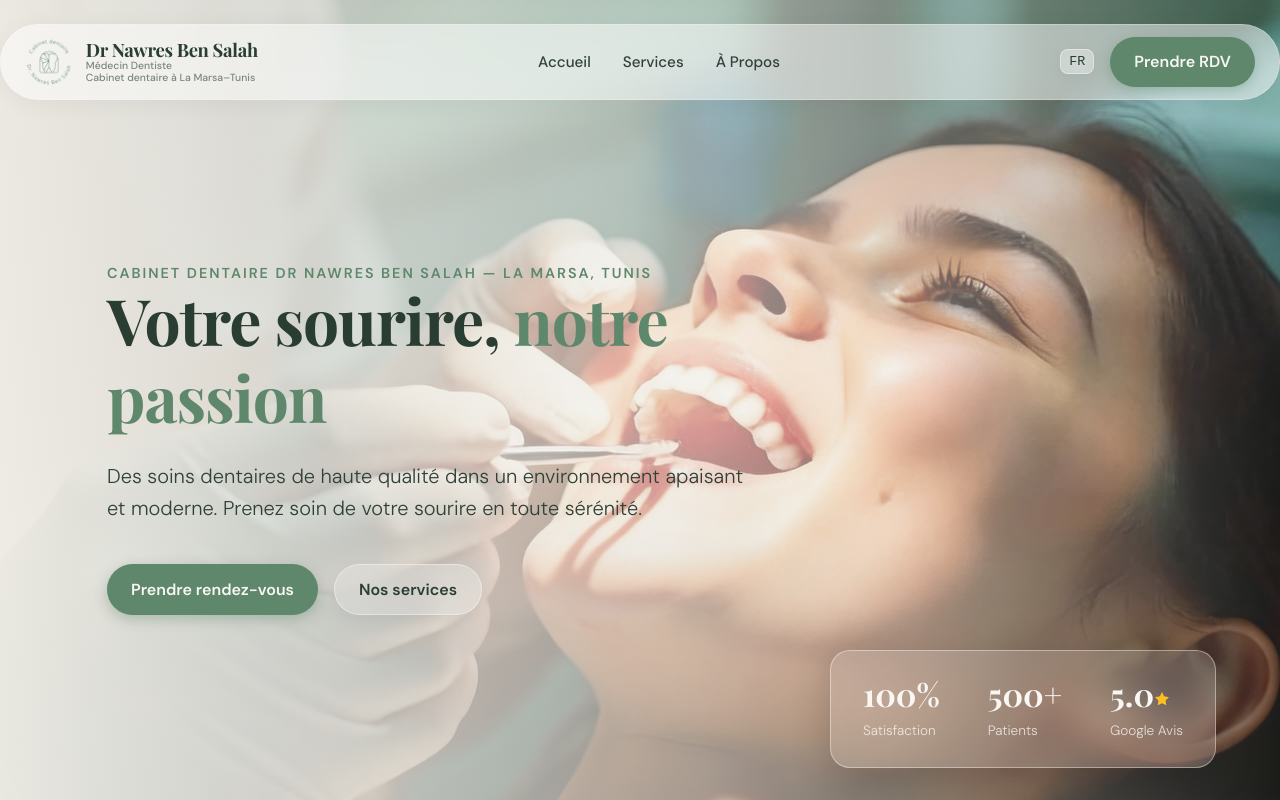
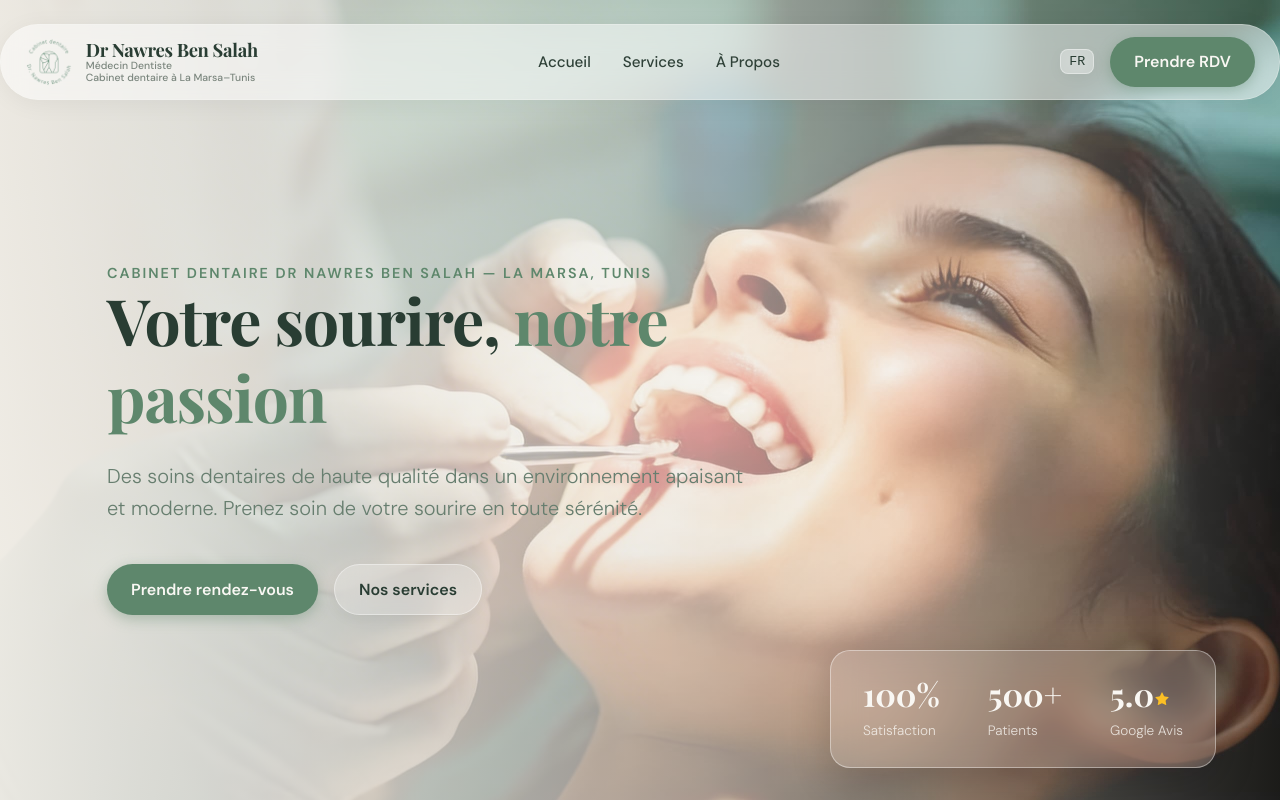
Before and after one commit to Escgot/nbs-dental, a React (Vite) app: page / in a window 1280 px wide. Shown: the top 800 px of the page. Built offline with nearby package versions, Linux system fonts and the light colour scheme.

Commit message:
Change hero description color to #677e6f

```diff
--- a/src/App.tsx
+++ b/src/App.tsx
@@ -211,7 +211,7 @@ function App() {
             <motion.h1 variants={fadeInUp} className="mb-6">
               <span style={{ color: '#293d33' }}>{t.hero.titlePart1}</span> <span style={{ color: '#5e876c' }}>{t.hero.titlePart2}</span>
             </motion.h1>
-            <motion.p variants={fadeInUp}>
+            <motion.p variants={fadeInUp} style={{ color: '#677e6f' }}>
               {t.hero.description}
             </motion.p>
             <motion.div variants={fadeInUp} className="hero-buttons">
```
